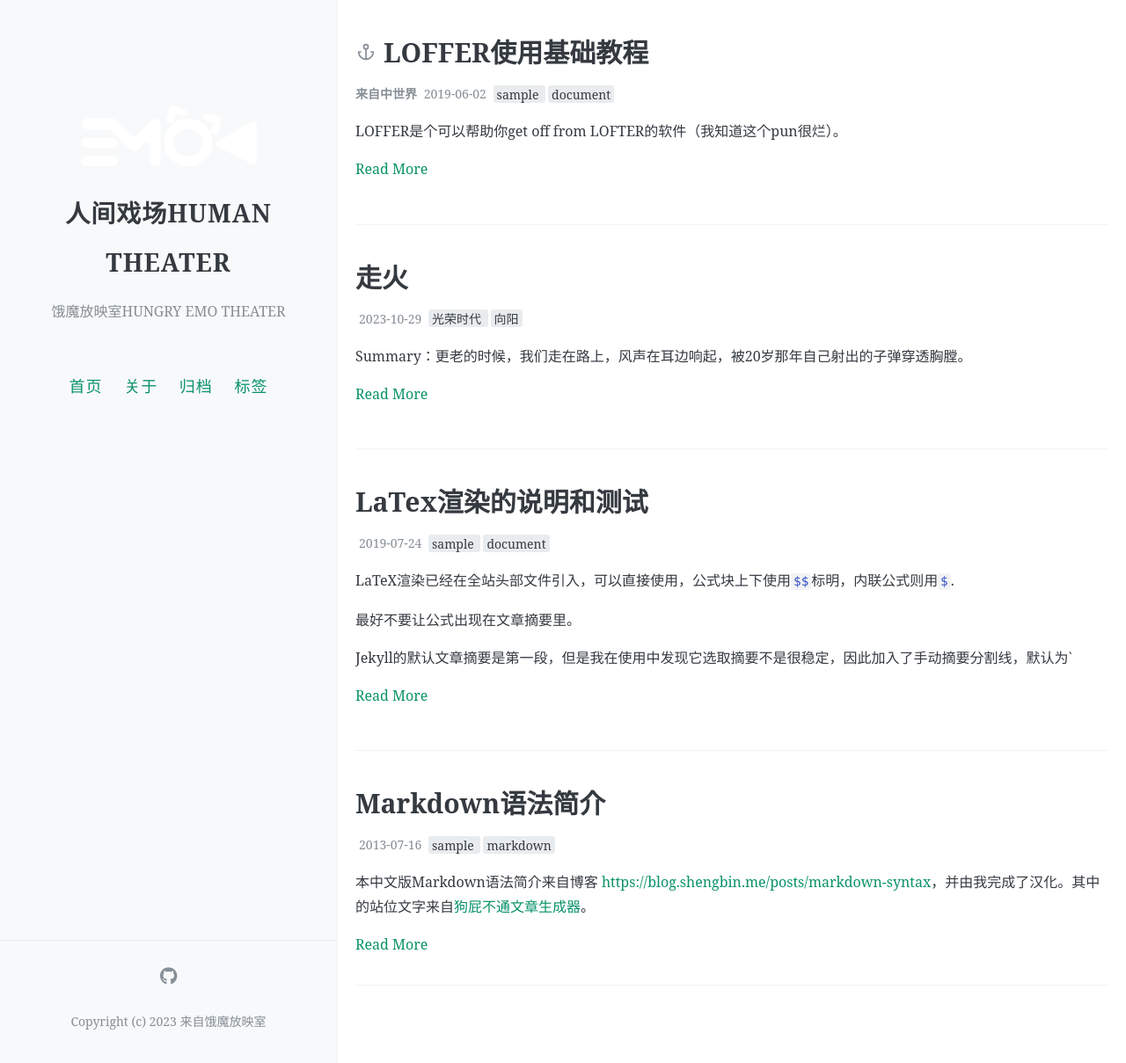
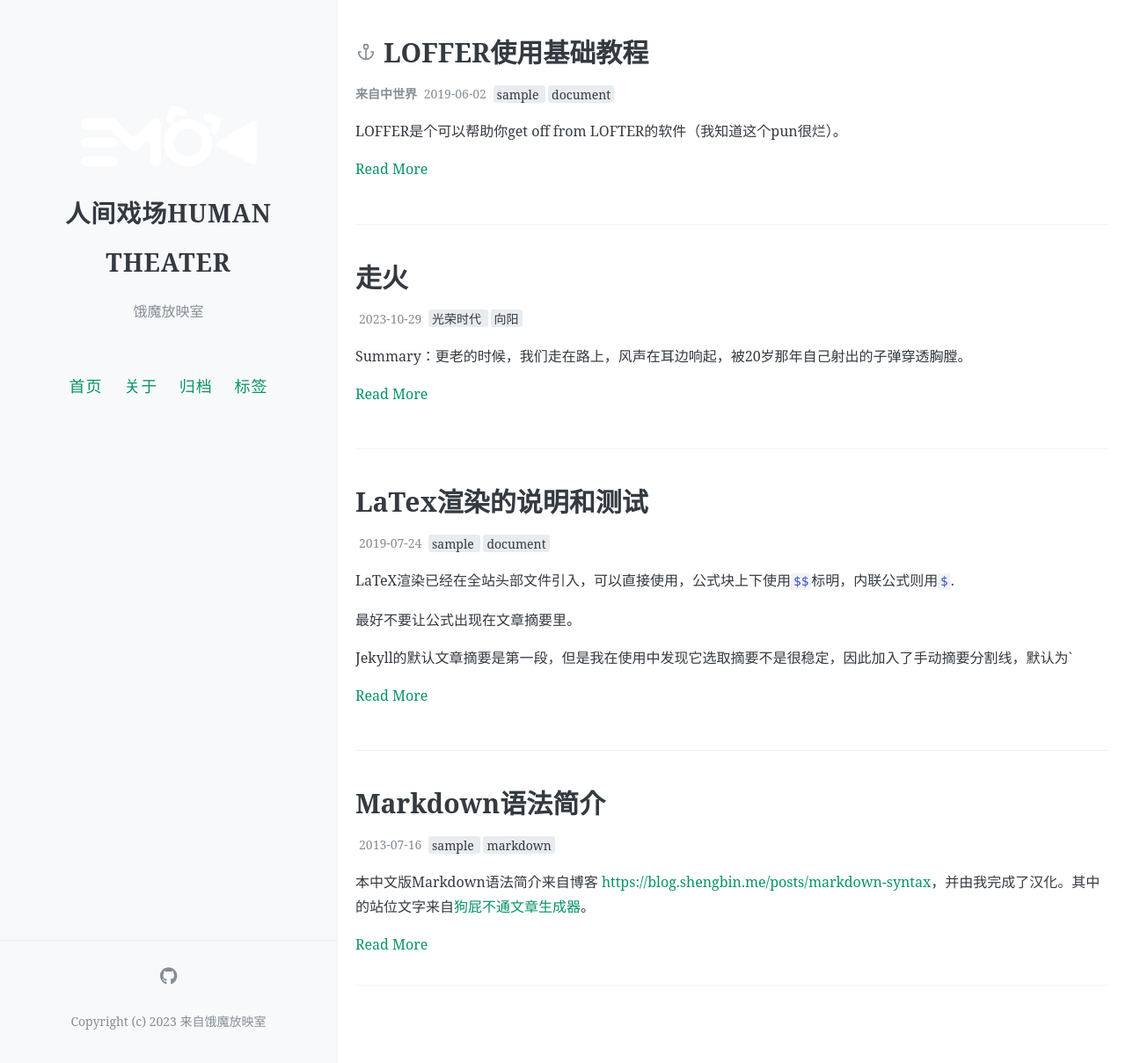
Before and after one commit to Butit/EMO, a Jekyll site: the page built from index.html, in a window 1280 px wide and 1209 px high. Shown: the whole window at 88% size. Built offline with Jekyll 4.4.1, drawn with Linux system fonts in a browser that asks for light colours; the list of posts is cut into pages by our own code; comment, search, counter and statistics services are not loaded; part of the change alters nothing that is shown.

Commit message:
Update _config.yml

```diff
--- a/_config.yml
+++ b/_config.yml
@@ -8,7 +8,7 @@
 
 # 描述/签名
 name: 人间戏场HUMAN THEATER
-description: 饿魔放映室HUNGRY EMO THEATER
+description: 饿魔放映室
 
 # 输入你的网站域名（如果你没有添加自己的域名，而是直接用GitHub pages分配的域名的话可以省略）
 url:
@@ -73,14 +73,14 @@ footer-text: Copyright (c) 2023 来自饿魔放映室
 #
 
 # 输入Disqus shortname，即可添加评论区，请查阅文档，设置自己的disqus站点，不要继续使用我的站点loffer
-disqus:  #shortname
+disqus:  EMO #shortname
 
 # 输入Gitalk相关设定，即可添加评论区，具体请看教程
 gitalk:
-  clientID: f5d957901686ab385bb5
-  clientSecret: 7a74a3034bb6bdfd04a4e74176bd732b99c50023
+  clientID:
+  clientSecret:
   repo:
-  owner: Butit
+  owner:
   proxy:
 
 # 输入Google Analytics web tracking code
```
